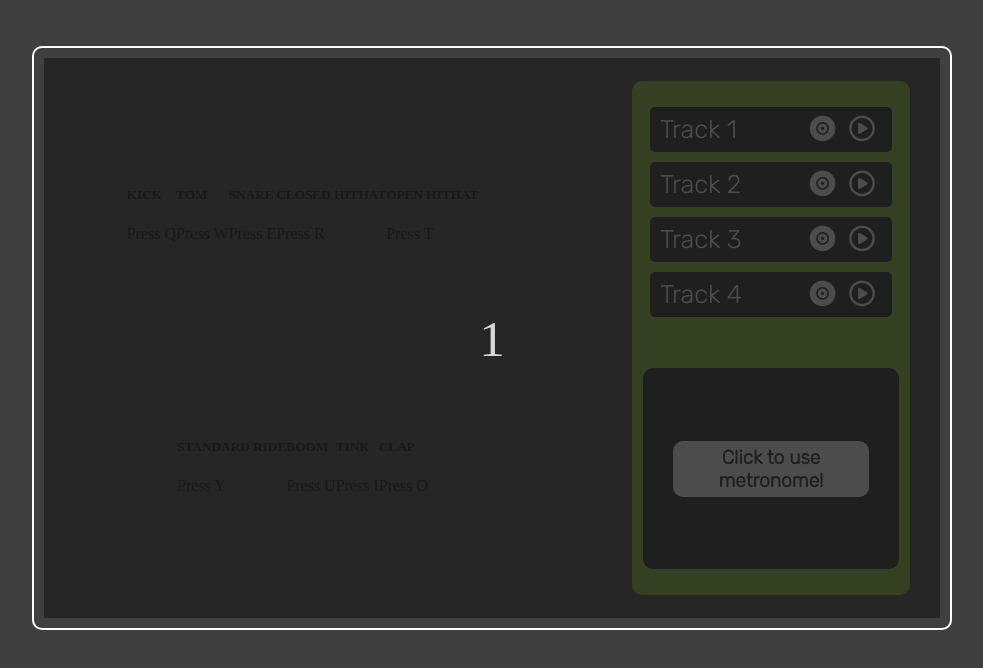
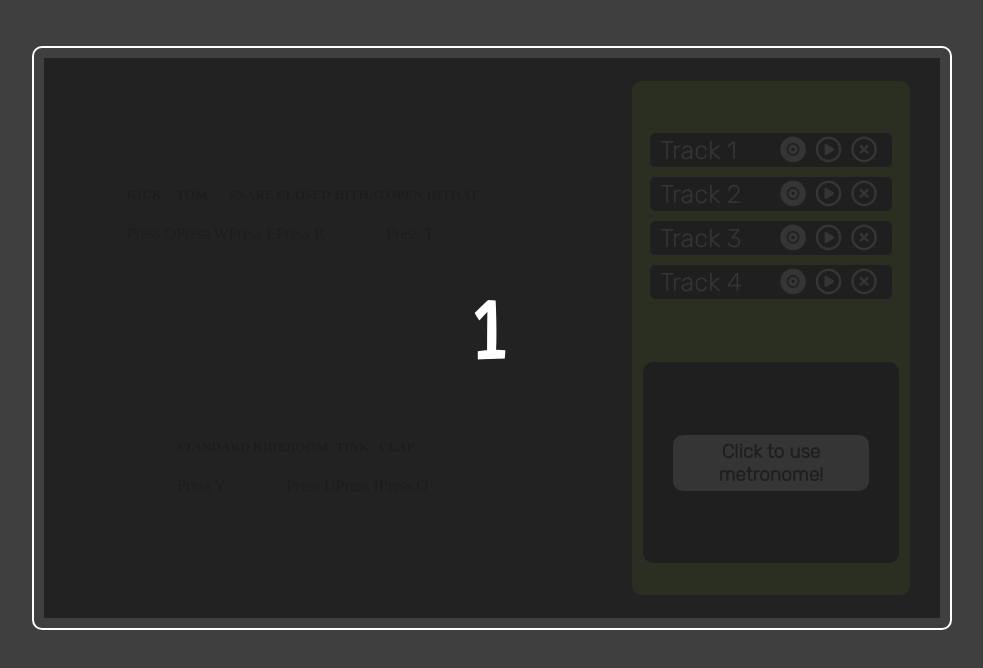
Before and after one commit to Radek25/DrumKitApp, a website built with webpack: page index.html in a window 1280 px wide. Both pictures are taken after a click on the button 970 px from the left and 241 px from the top of the page. Shown: the part 112-780 px from the top of the page, without its empty margins (148-1131 px from the left). Built offline with nearby package versions, Linux system fonts and the light colour scheme.

Commit message:
Add delete icons to Tracks and change counter display text

```diff
--- a/Main/CreateRecording.ts
+++ b/Main/CreateRecording.ts
@@ -3,12 +3,13 @@ import { Track } from './CreateTrack';
 export class RecordField{
     recordField: HTMLDivElement;
     allTracksField: HTMLDivElement;
-    optionButton: HTMLButtonElement;
+    // optionButton: HTMLButtonElement;
+    // optionalMenu: HTMLDivElement;
+    isOptionalMenuOpen: boolean = false;
     trackOne: Track;
     trackTwo: Track;
     trackThree: Track;
     trackFour: Track;
-
 
     constructor(){
         this.recordField = document.querySelector('.record-field');
@@ -18,18 +19,33 @@ export class RecordField{
 
         // this.optionButton = document.createElement('button');
         // this.optionButton.classList.add('option-button');
-        // this.optionButton.innerHTML = '<i class="fas fa-bars"></i>';
         // this.optionButton.innerHTML = '<i class="fas fa-ellipsis-h"></i>';
         // this.recordField.appendChild(this.optionButton);
+
+        // this.optionalMenu = document.createElement('div');
+        // this.optionalMenu.classList.add('optional-menu');
+        // this.recordField.appendChild(this.optionalMenu);
 
         this.trackOne = new Track('Track 1');
         this.trackTwo = new Track('Track 2');
         this.trackThree = new Track('Track 3');
         this.trackFour = new Track('Track 4');
-
+        // this.openOptionalMenu();
     }
     a(): void{
         setInterval(() => console.log('IsTrackFull: ', this.trackOne.isTrackFull), 1000)
         setInterval(() => console.log('IsRecordStart: ', this.trackOne.isRecordStart), 1000)
     }
+    // openOptionalMenu(): void{
+    //     this.optionButton.addEventListener('click', () => {
+    //         if(this.isOptionalMenuOpen === true){
+    //             this.optionalMenu.style.display = 'flex';
+    //             this.isOptionalMenuOpen = !this.isOptionalMenuOpen;
+    //         }
+    //         else{
+    //             this.optionalMenu.style.display = 'none';
+    //             this.isOptionalMenuOpen = !this.isOptionalMenuOpen;
+    //         }
+    //     })
+    // }
 }
--- a/Main/CreateTrack.ts
+++ b/Main/CreateTrack.ts
@@ -6,6 +6,7 @@ export class Track{
     controlField: HTMLDivElement;
     startRecord: HTMLButtonElement;
     playRecord: HTMLButtonElement;
+    deleteRecord: HTMLButtonElement;
     recordDiode: HTMLDivElement;
     drumBoard: HTMLDivElement;
     recordStartCounter: HTMLDivElement;
@@ -24,15 +25,19 @@ export class Track{
         this.trackField.appendChild(this.controlField);
 
         this.startRecord = document.createElement('button');
-        this.startRecord.classList.add('start-record');
+        this.startRecord.classList.add('controls-icon');
         this.startRecord.innerHTML = '<i class="fas fa-record-vinyl"></i>';
         this.controlField.appendChild(this.startRecord);
 
         this.playRecord = document.createElement('button');
-        this.playRecord.classList.add('play-record');
+        this.playRecord.classList.add('controls-icon');
         this.playRecord.innerHTML = '<i class="far fa-play-circle"></i>';
         this.controlField.appendChild(this.playRecord);
 
+        this.deleteRecord = document.createElement('button');
+        this.deleteRecord.classList.add('controls-icon');
+        this.deleteRecord.innerHTML = '<i class="far fa-times-circle"></i>';
+        this.controlField.appendChild(this.deleteRecord);
 
         this.afterRecordClick();
     }
@@ -66,9 +71,8 @@ export class Track{
             }
             else{
                 clearInterval(counterInterval);
-                this.recordStartCounter.innerText = 'Recording starts!';
             }
         },1000);
-        setTimeout(() => this.recordStartCounter.remove(), 3400);
+        setTimeout(() => this.recordStartCounter.remove(), 3000);
     }
 }
--- a/Styles/DrumPanelStyles.scss
+++ b/Styles/DrumPanelStyles.scss
@@ -36,6 +36,7 @@
     width: 30%;
     background-color: $lightGreen;
     flex-wrap: wrap;
+    position: relative;
     @include StandardBorder(0px, $lightGreen, 10px);
     @include StandarFlexOptions;
 }
--- a/Styles/RecordingFieldStyles.scss
+++ b/Styles/RecordingFieldStyles.scss
@@ -4,4 +4,22 @@
 .all-tracks-field{
     width: 90%;
     position: relative;
+    margin-top: 20px;
 }
+// .option-button{
+//     top: 10px;
+//     right: 10px;
+//     position: absolute;
+//     background-color: $lightGreen;
+//     border: none;
+//     color: $optionalWhite;
+// }
+// .optional-menu{
+//     width: 50%;
+//     height: 50%;
+//     top: 25px;
+//     right: 15px;
+//     position: absolute;
+//     background-color: green;
+//     z-index: 20;
+// }
--- a/Styles/TrackFieldStyles.scss
+++ b/Styles/TrackFieldStyles.scss
@@ -3,7 +3,6 @@
 
 .soundtracks{
     width: 100%;
-    height: 45px;
     padding: 2px 10px;
     box-sizing: border-box;
     background-color: $contrastBlack;
@@ -17,17 +16,17 @@
     .control-field{
         @include StandarFlexOptions;
     }
-    .start-record, .play-record{
+    .controls-icon{
+        position: relative;
         font-size: 2vw;
-        margin: 0 5px;
+        margin: 0 3px;
         padding: 2px;
         color: $optionalWhite;
         background-color: $contrastBlack;
         border: none;
         @include StandarFlexOptions;
     }
-    .start-record{
-        position: relative;
+
     .record-diode{
         width: 45%;
         height: 45%;
@@ -36,17 +35,13 @@
         background-color: red;
     }
 }
-}
 .counter-page{
     width: 70%;
     height: 70%;
-    background-color: $contrastBlack;
-    opacity: 0.8;
     position: absolute;
-    color: white;
-    font-size: 4vw;
+    background-color: rgba($color: $contrastBlack, $alpha: 0.9);
+    color: $optionalWhite;
+    font-size: 7vw;
+    font-family: 'Grandstander', cursive;
     @include StandarFlexOptions;
 }
-.title-of-record-counter{
-    color: white;
-}
```
Also changed, not shown: dist/index.js, 1 other file. Lines whose indentation alone changed are shown as unchanged.
